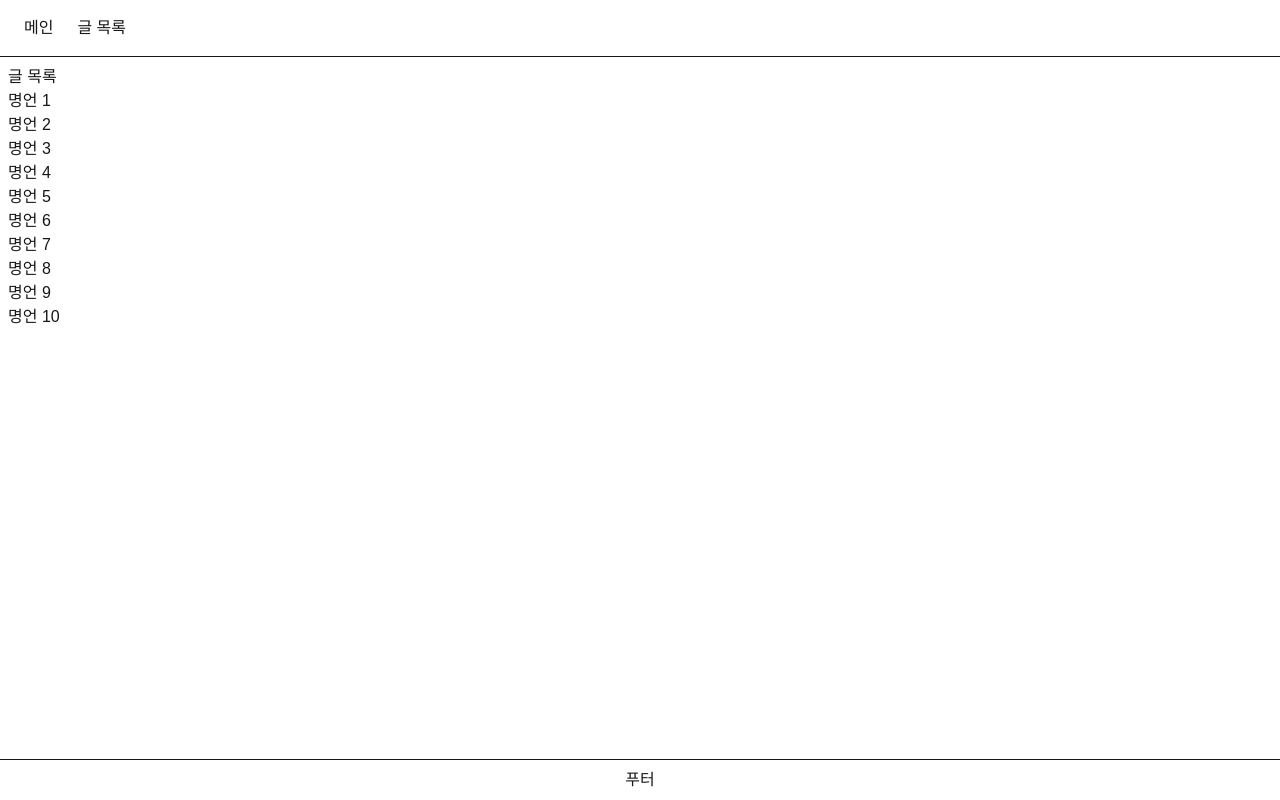
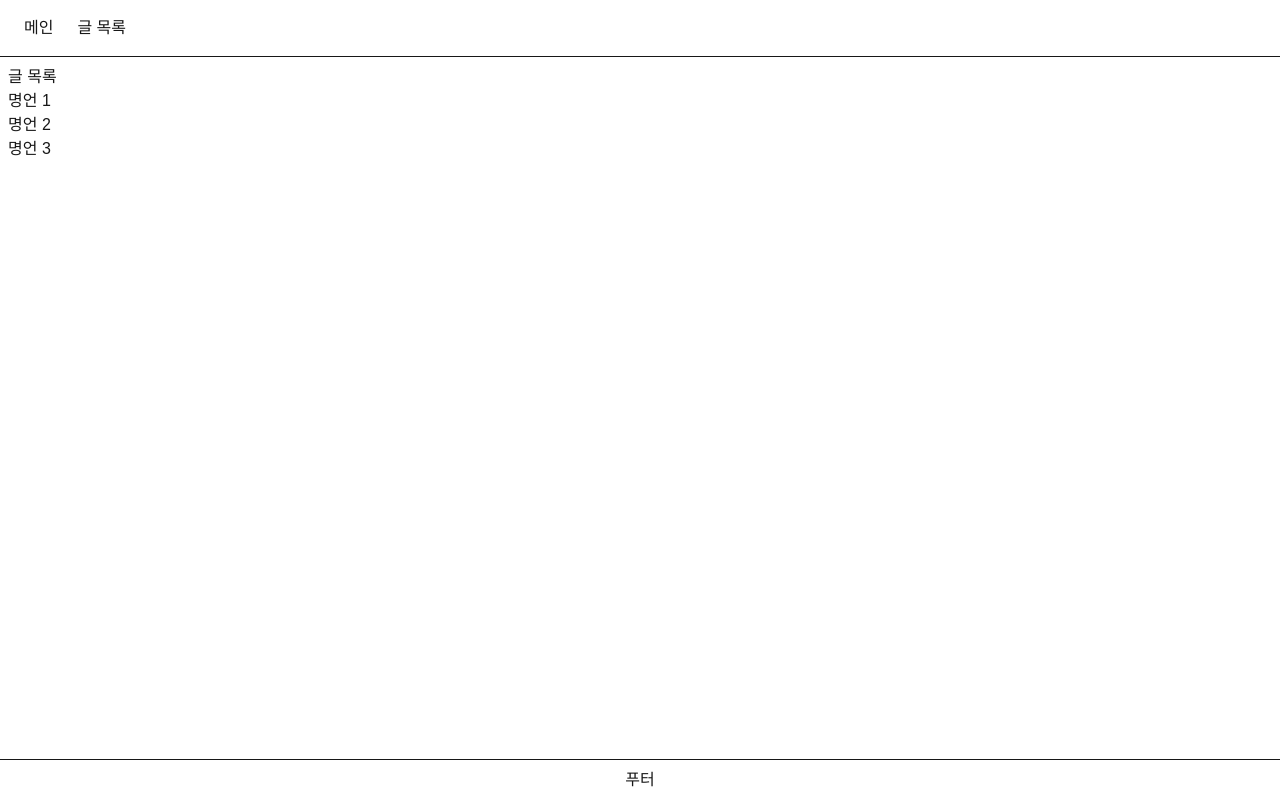
Before and after one commit to puppywimy/p-14175-1, a Next.js app: page /posts in a window 1280 px wide. Built offline with nearby package versions, Linux system fonts and the light colour scheme.

Commit message:
13강: fetch는 딱 1번 수행되어야 하므로 useEffect 사용, posts의 상태는 빈 배열에서 변경되니 state 변수로 생성

```diff
--- a/src/app/posts/page.tsx
+++ b/src/app/posts/page.tsx
@@ -1,18 +1,17 @@
 "use client";
 
+import { useEffect, useState } from "react";
+
 export default function Page() {
-  const posts = [
-    { id: 1, title: "명언 1" },
-    { id: 2, title: "명언 2" },
-    { id: 3, title: "명언 3" },
-    { id: 4, title: "명언 4" },
-    { id: 5, title: "명언 5" },
-    { id: 6, title: "명언 6" },
-    { id: 7, title: "명언 7" },
-    { id: 8, title: "명언 8" },
-    { id: 9, title: "명언 9" },
-    { id: 10, title: "명언 10" },
-  ];
+  const [posts, setPosts] = useState<{ id: number; title: string }[]>([]);
+
+  useEffect(() => {
+    setPosts([
+      { id: 1, title: "명언 1" },
+      { id: 2, title: "명언 2" },
+      { id: 3, title: "명언 3" },
+    ]);
+  }, []);
 
   return (
     <>
```
